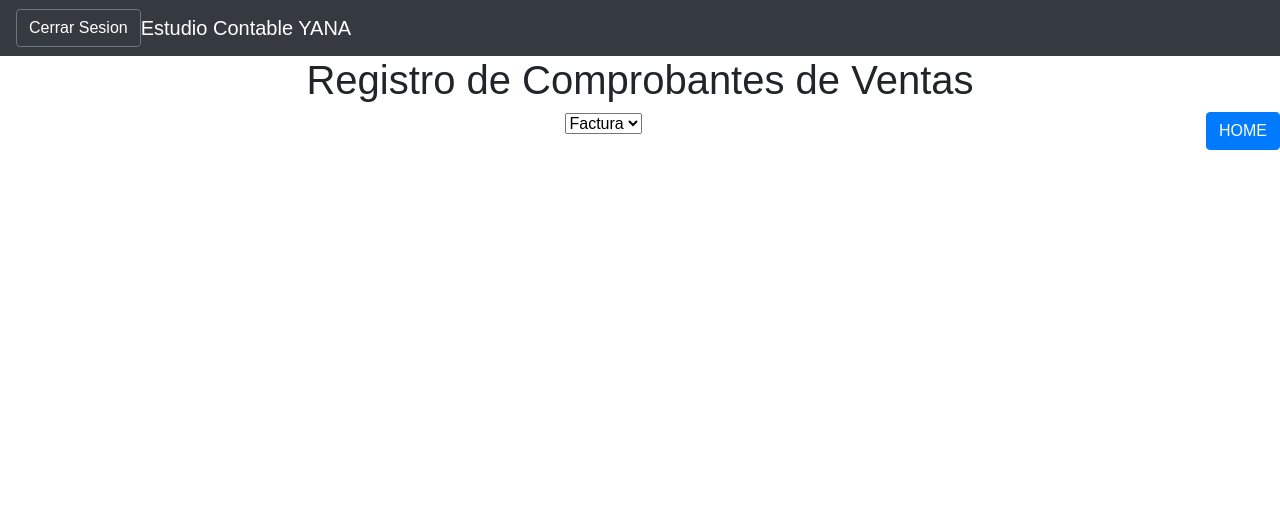
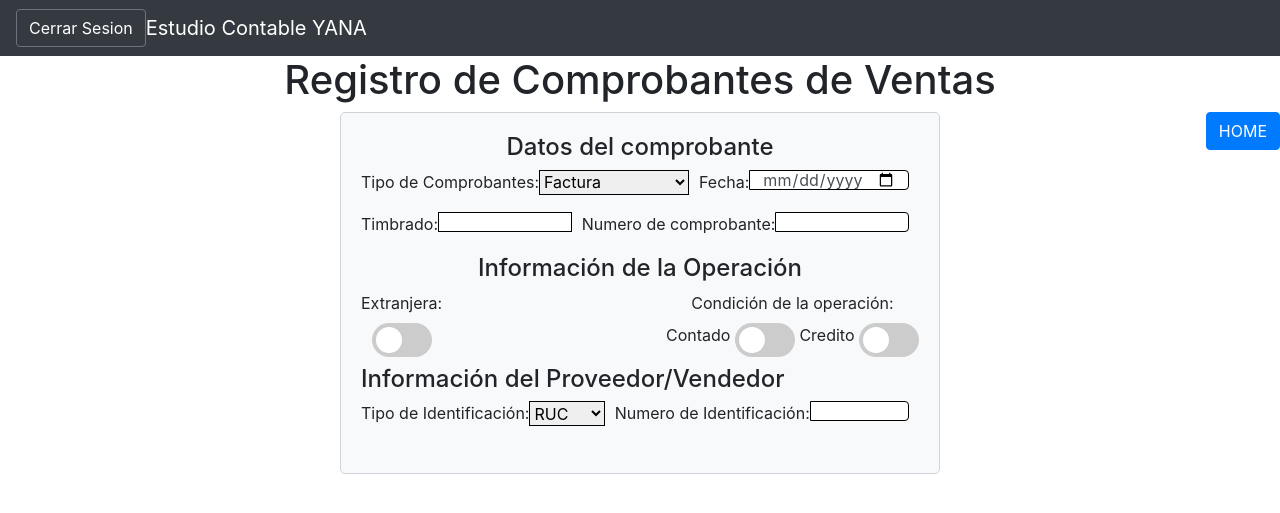
Before and after one commit to valdez-nati/sistemacontable, a Flask app: page /compra/ in a window 1280 px wide. Shown: the top 513 px of the page. Run offline with Flask 3, Linux system fonts and the light colour scheme; some libraries are stand-ins or nearby versions.

Commit message:
ingresar compra

```diff
--- a/src/app.py
+++ b/src/app.py
@@ -35,6 +35,7 @@ def index():
 
 @app.route('/login', methods=['GET', 'POST'])
 def login():
+    #consulta = db.query("INSERT INTO operaciones tipo=% ", "login")
     if request.method== 'POST':
         #print(request.form['username'])
         #print(request.form['password'])
@@ -43,6 +44,7 @@ def login():
         if logeado != None:
             if logeado.contraseña:
                 login_user(logeado)
+                #consulta = ("UPDATE operaciones set res= %, datosIngresados=% ", "acceso exitoso", user)
                 return redirect(url_for('home'))
             else:
                 flash("Contraseña invalida...")
--- /dev/null
+++ b/src/static/css/fact.css
@@ -0,0 +1,142 @@
+/* Form styling */
+form {
+  max-width: 600px;
+  margin: 0 auto;
+  padding: 20px;
+  background-color: #f8f9fa;
+  border: 1px solid #ced4da;
+  border-radius: 5px;
+}
+
+/* Label alignment */
+.linea-labels label {
+  margin-right: 10px;
+}
+
+/* Input and select styling */
+.input-group {
+  display: flex;
+  justify-content: space-between;
+  margin-bottom: 10px;
+}
+
+.input-group input,
+.input-group select {
+  flex: 1;
+  margin-right: 10px;
+}
+
+/* Switch styling */
+.switch {
+  display: flex;
+  align-items: center;
+}
+
+.switch input {
+  margin-right: 5px;
+}
+
+.slider {
+  position: relative;
+  cursor: pointer;
+  width: 60px;
+  height: 34px;
+  background-color: #ccc;
+  border-radius: 34px;
+  -webkit-transition: .4s;
+  transition: .4s;
+}
+
+.slider:before {
+  content: "";
+  height: 26px;
+  width: 26px;
+  background-color: white;
+  border-radius: 50%;
+  -webkit-transition: .4s;
+  transition: .4s;
+}
+
+.slider.round:before {
+  border-radius: 50%;
+}
+
+.slider.checked {
+  background-color: #2196F3;
+}
+
+.slider.checked:before {
+  -webkit-transform: translateX(26px);
+  -ms-transform: translateX(26px);
+  transform: translateX(26px);
+}
+
+/* Ajustar el tamaño del cuadro de selección */
+.cuadro-pequeno {
+  width: 150px;
+  border: 1px solid #000;
+  height: 25px;
+}
+
+/* Ajustar el tamaño del campo de fecha */
+#linea-labels input[type="date"] {
+  width: 150px;
+  border: 1px solid #000; /* Borde negro */
+  height: 25px; /* Ajusta la altura según tus necesidades */
+}
+/* Estilo adicional para campos de entrada */
+.form-control.cuadro-pequeno {
+  border: 1px solid #000; /* Borde negro */
+  height: 20px; /* Ajusta la altura según tus necesidades */
+}
+
+.switch {
+  position: relative;
+  display: inline-block;
+  width: 60px;
+  height: 34px;
+}
+
+.switch input {
+  opacity: 0;
+  width: 0;
+  height: 0;
+}
+
+.slider {
+  position: absolute;
+  cursor: pointer;
+  top: 0;
+  left: 0;
+  right: 0;
+  bottom: 0;
+  background-color: #ccc;
+  -webkit-transition: .4s;
+  transition: .4s;
+}
+
+.slider:before {
+  position: absolute;
+  content: "";
+  height: 26px;
+  width: 26px;
+  left: 4px;
+  bottom: 4px;
+  background-color: white;
+  -webkit-transition: .4s;
+  transition: .4s;
+}
+
+input:checked + .slider {
+  background-color: #2196F3;
+}
+
+input:focus + .slider {
+  box-shadow: 0 0 1px #2196F3;
+}
+
+input:checked + .slider:before {
+  -webkit-transform: translateX(26px);
+  -ms-transform: translateX(26px);
+  transform: translateX(26px);
+}
--- a/src/templates/fact.html
+++ b/src/templates/fact.html
@@ -1,6 +1,6 @@
 {% extends "base.html" %}
 {% block customCSS %}
-<link rel="stylesheet" href="{{url_for('static', filename='css/balance.css')}}">
+<link rel="stylesheet" href="{{url_for('static', filename='css/fact.css')}}">
 {% endblock  %}
 
 {% block title %}VISTA{% endblock  %}
@@ -24,10 +24,84 @@
 <input type="hidden" name="csrf_token" value="{{csrf_token()}}">
 <a href="/home"  class="btn btn-primary float-right">HOME</a>
 
+<form action="/agregar_diario/" method="post">
+  <h4>Datos del comprobante</h4>
+  <div class="div-container">
 
-<select id="tipo" name="tipo">
-    <option value="factura">Factura</option>
+    <div class="input-group">
+      <label for="tipoc" style="text-align: right;">Tipo de Comprobantes:</label>
+      <select id="tipoc" name="tipoc"  class="cuadro-pequeno">
+          <option value="factura">Factura</option>
+          <option value="autofactura">Autofactura</option>
+          <option value="transporte">Boleta de transporte publico de pasajeros</option>
+          <option value="bventa">Boleta de venta</option>
+          <option value="bresimple">Boleta resimple</option>
+          <option value="bloteria">Boletos de loterias, juegos de azar </option>
+          <option value="despacho">Despacho de importación</option>
+          <option value="entrada">Entrada a espectaculos públicos</option>
+          <option value="ncredito">Nota de credito</option>
+          <option value="ndebito">Nota de debito</option>
+          <option value="ticket">Ticket maquina registradora</option>
+      </select>
+      <label for="fecha">Fecha:</label>
+      <input type="date" name="fecha" id="fecha"class="form-control cuadro-pequeno">
+    </div>
 
-</select><br><br>
 
+    <div class="input-group">
+      <label for="timbrado">Timbrado:</label>
+      <input type="number" name="timbrado" id="timbrado" class="form-control cuadro-pequeno">
+      <label for="ncomprobante">Numero de comprobante:</label>
+      <input type="number" name="ncomprobante" id="ncomprobante"class="form-control cuadro-pequeno">
+    </div>
+    <h4>Información de la Operación</h4>
+    <div class="input-group">
+      <div>
+        <label for="extranjera">Extranjera:</label><br>
+        <label class="switch">
+        <input type="checkbox">
+        <span class="slider round"></span>
+        </label>
+      </div>
+      <div>
+        <label for="operacion">Condición de la operación:</label><br>
+        <label for="contado">Contado</label>
+        <label class="switch">
+            <input type="checkbox" onclick="toggleSwitch(this)">
+            <span class="slider round"></span>
+        </label>
+
+        <label for="credito">Credito</label>
+        <label class="switch">
+            <input type="checkbox" onclick="toggleSwitch(this)">
+            <span class="slider round"></span>
+        </label>
+    </div>
+    <h4>Información del Proveedor/Vendedor</h4>
+    <div class="input-group">
+      <label for="tipoid" style="text-align: right;">Tipo de Identificación:</label>
+      <select id="tipoid" name="tipoid"  class="cuadro-pequeno">
+        <option value="ruc">RUC</option>
+      </select>
+      <label for="numeroid">Numero de Identificación:</label>
+      <input type="number" name="numeroid" id="numeroid" class="form-control cuadro-pequeno">
+    </div>
+  </div>
+
+
+
+
+
+</form>
+<script>
+  function toggleSwitch(clickedSwitch) {
+    const allSwitches = document.querySelectorAll('.switch input');
+
+    allSwitches.forEach(function (switchInput) {
+        if (switchInput !== clickedSwitch) {
+            switchInput.checked = false;
+        }
+    });
+  }
+</script>
 {% endblock  %}
```
